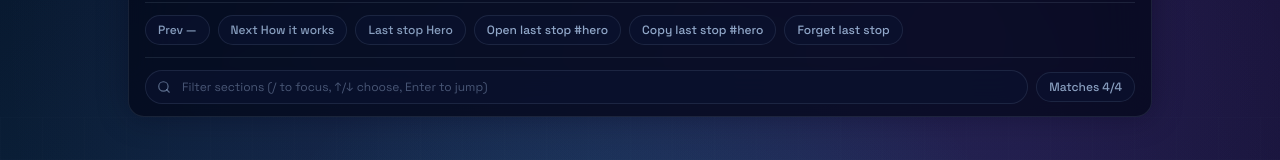
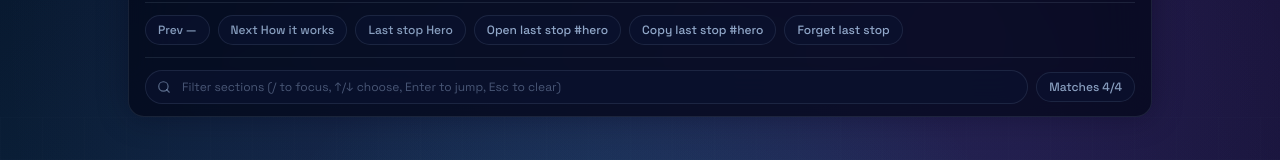
Before and after one commit to MosslandOpenDevs/StoryVerse, a Next.js app in the folder storyverse-web/: page / in a window 1280 px wide. Shown: the part 261-421 px from the top of the page. Built offline with nearby package versions, Linux system fonts and the light colour scheme.

Commit message:
feat(a11y): improve quick nav control labels

```diff
--- a/storyverse-web/src/components/marketing/MarketingQuickNav.tsx
+++ b/storyverse-web/src/components/marketing/MarketingQuickNav.tsx
@@ -1191,6 +1191,7 @@ export function MarketingQuickNav() {
                   ? "border-cosmos-200/10 bg-cosmos-900/70 text-cosmos-200/75 hover:border-neon-cyan/35 hover:text-cosmos-100"
                   : "cursor-not-allowed border-cosmos-200/10 bg-cosmos-900/40 text-cosmos-200/35",
               )}
+              aria-label="Jump to previous section"
               title="Jump to previous section"
             >
               <ArrowLeft className="h-3.5 w-3.5" />
@@ -1257,6 +1258,7 @@ export function MarketingQuickNav() {
                   ? "border-cosmos-200/10 bg-cosmos-900/70 text-cosmos-200/75 hover:border-neon-cyan/35 hover:text-cosmos-100"
                   : "cursor-not-allowed border-cosmos-200/10 bg-cosmos-900/40 text-cosmos-200/35",
               )}
+              aria-label="Jump to next section"
               title="Jump to next section"
             >
               Next
@@ -1465,7 +1467,7 @@ export function MarketingQuickNav() {
                 if (!jumpToSection(selectedFilteredSection.id)) return;
                 setActiveId(selectedFilteredSection.id);
               }}
-              placeholder="Filter sections (/ to focus, ↑/↓ choose, Enter to jump)"
+              placeholder="Filter sections (/ to focus, ↑/↓ choose, Enter to jump, Esc to clear)"
               aria-label="Filter marketing sections"
               className="w-full rounded-full border border-cosmos-200/10 bg-cosmos-900/70 py-2 pl-9 pr-3 text-xs text-cosmos-100 outline-none transition-colors placeholder:text-cosmos-200/35 focus:border-neon-cyan/45"
             />
```
